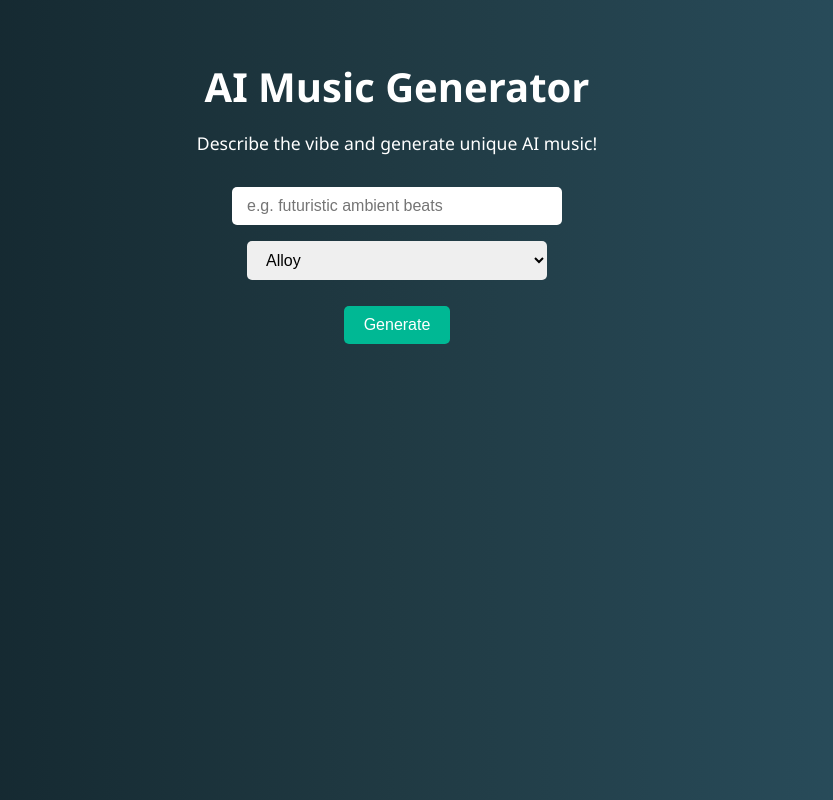
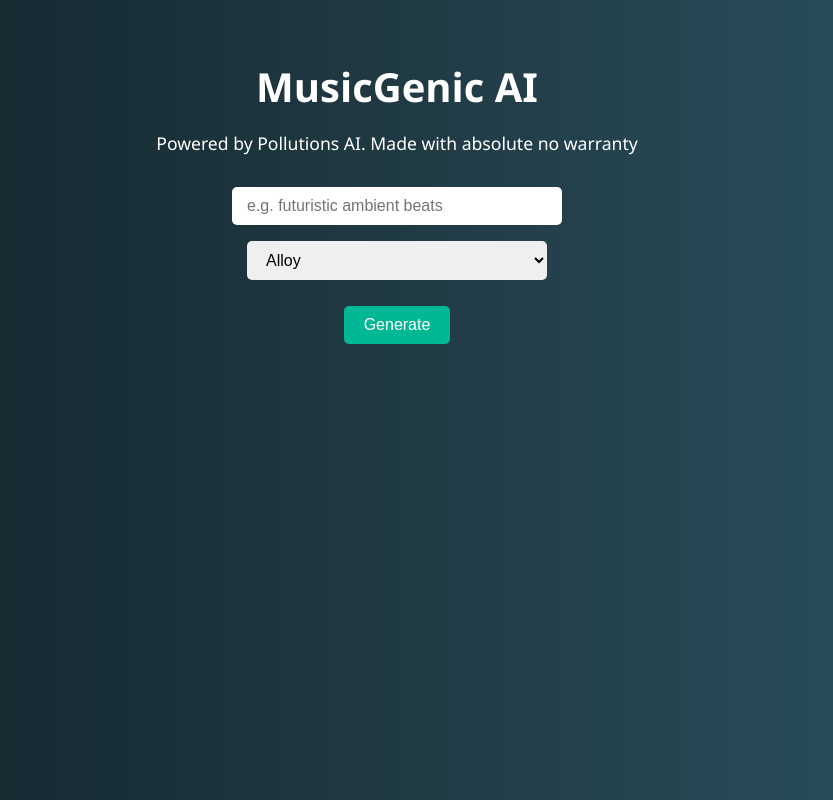
Before and after one commit to mranonymous234/MusicGenic, a plain HTML site: page Index.html in a window 1280 px wide. Shown: the whole page, without its empty margins (243-1076 px from the left). Drawn offline with Linux system fonts and the light colour scheme.

Commit message:
Update Index.html

```diff
--- a/Index.html
+++ b/Index.html
@@ -3,7 +3,7 @@
 <head>
   <meta charset="UTF-8" />
   <meta name="viewport" content="width=device-width, initial-scale=1.0"/>
-  <title>AI Music Generator</title>
+  <title>MusicGenic AI</title>
   <style>
     body {
       font-family: 'Segoe UI', Tahoma, Geneva, Verdana, sans-serif;
@@ -88,8 +88,8 @@
   </style>
 </head>
 <body>
-  <h1>AI Music Generator</h1>
-  <p>Describe the vibe and generate unique AI music!</p>
+  <h1>MusicGenic AI</h1>
+  <p>Powered by Pollutions AI. Made with absolute no warranty</p>
 
   <div class="input-group">
     <input type="text" id="prompt" placeholder="e.g. futuristic ambient beats" />
```
